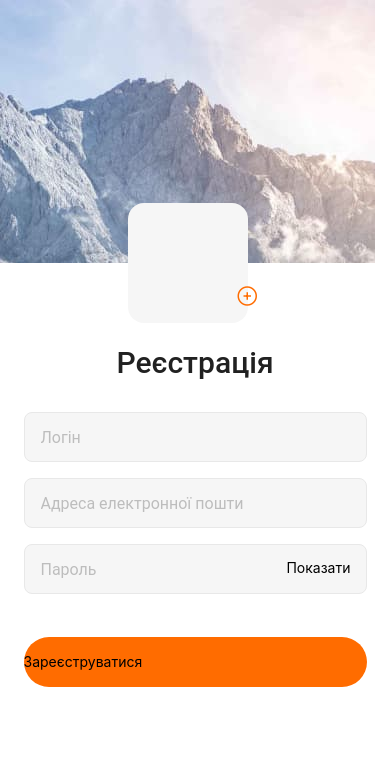
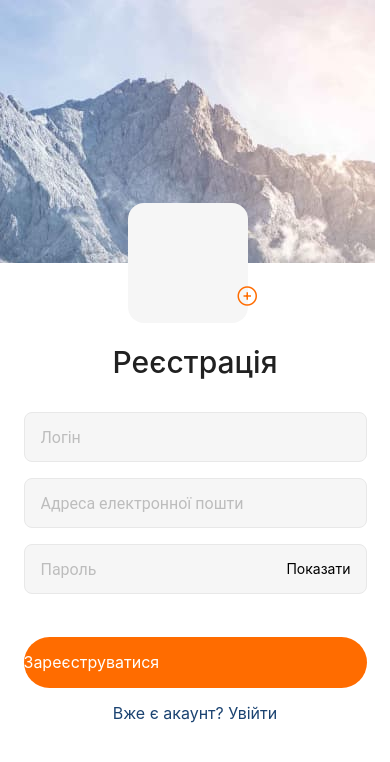
Before and after one commit to alinabodnar1/goit-react-native-hw-02, a React Native app: screen / in a window 390 px wide. Shown: the top 762 px of the page. Built offline with nearby package versions, Linux system fonts and the light colour scheme.

Commit message:
add styles

```diff
--- a/package.json
+++ b/package.json
@@ -12,7 +12,8 @@
     "expo": "~48.0.18",
     "expo-status-bar": "~1.4.4",
     "react": "18.2.0",
-    "react-native": "0.71.8"
+    "react-native": "0.71.8",
+    "expo-font": "~11.1.1"
   },
   "devDependencies": {
     "@babel/core": "^7.20.0"
--- a/src/Screens/RegistrationScreen.jsx
+++ b/src/Screens/RegistrationScreen.jsx
@@ -21,9 +21,10 @@ export default function RegistrationScreen() {
                 <Pressable style={styles.show} onPress={()=> alert('Show parol')}>
                     <Text>Показати</Text>
                 </Pressable>
-                <Pressable style={styles.signup} onPress={()=> alert('Sign up')}>
-                    <Text>Зареєструватися</Text>
+                <Pressable style={styles.button} onPress={()=> alert('Sign up')}>
+                    <Text style={styles.signup}>Зареєструватися</Text>
                 </Pressable>
+                <Text style={styles.signin}>Вже є акаунт? Увійти</Text>
           </View>
     </View>
   )
@@ -53,11 +54,10 @@ const styles = StyleSheet.create({
         color: 'rgba(255, 108, 0, 1)',
     },
     title: {
-        display: 'block',
         marginTop: 62,
         marginBottom: 32,
         fontWeight: 500,
-        fontFamily: 'Roboto',
+        // fontFamily: 'Roboto',
         fontSize: 30,
         lineHeight: 35,
         textAlign: 'center',
@@ -86,12 +86,12 @@ const styles = StyleSheet.create({
         display: 'block',
         position: 'absolute',
         right: 16,
-        bottom: 110,
+        bottom: 145,
         color: '#1B4371',
         fontSize: 16,
         lineHeight: 19,
     },
-    signup: {
+    button: {
         display: 'inline-block',
         marginTop: 27,
         backgroundColor: '#FF6C00',
@@ -99,5 +99,18 @@ const styles = StyleSheet.create({
         alignItems: 'center',
         paddingBottom: 16,
         paddingTop: 16,
+    },
+    signup: {
+        fontSize: 16,
+        lineHeight: 19,
+        textAlign: 'center',
+        color: '#FFFFFF',
+    },
+    signin: {
+        marginTop: 16,
+        fontSize: 16,
+        lineHeight: 19,
+        textAlign: 'center',
+        color: '#1B4371',
     }
 });
```
Also changed, not shown: src/App.js (deleted, +0 -24 lines), 1 other file (tests, documents, lock files or other folders).
